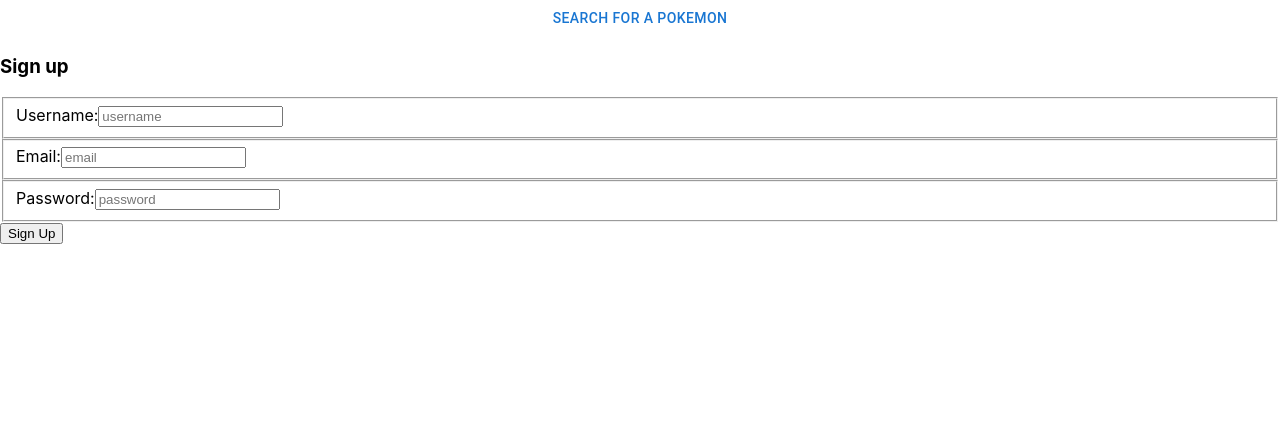
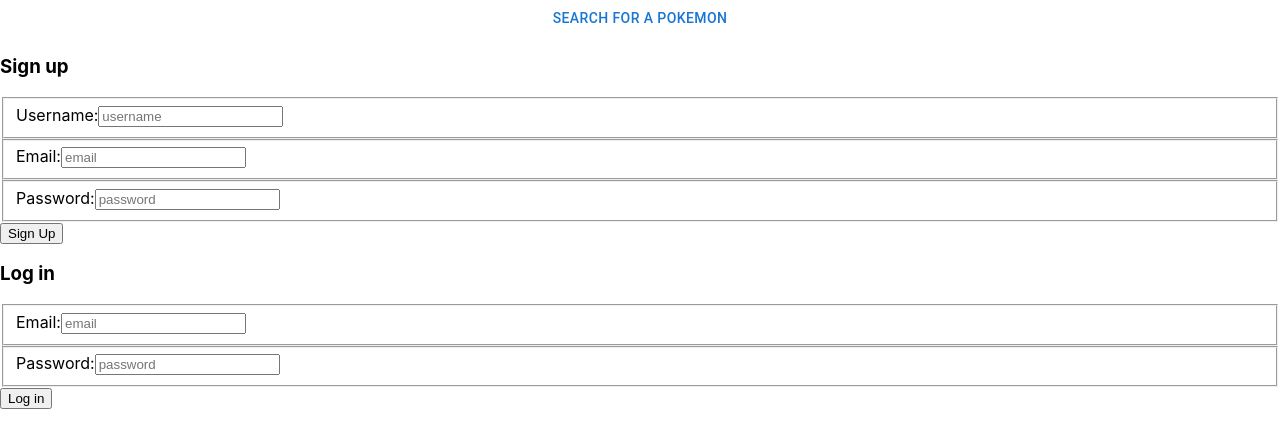
Before and after one commit to Geoph88/pokedex-app, a React (Create React App) app: page / in a window 1280 px wide. Shown: the top 448 px of the page. Built offline with nearby package versions, Linux system fonts and the light colour scheme.

Commit message:
added user sign and log in

```diff
--- a/src/App.js
+++ b/src/App.js
@@ -1,7 +1,8 @@
 import logo from './logo.svg';
 import './App.css';
 import PokemonList from './components/PokemonList';
-import {Routes, Route, Link} from 'react-router-dom'
+import {Routes, Route, Link, useNavigate} from 'react-router-dom'
+import { useState, useEffect } from 'react'
 import PokemonDetails from './components/PokemonDetails';
 import FavouritePokemon from './components/FavouritePokemon';
 import SignUp from './components/SignUp'
@@ -23,14 +24,99 @@ import Nav from './components/Nav'
 
 
 function App() {
+
+  const navigate = useNavigate()
+
+  const [name, setName] = useState('')
+  const [email, setEmail] = useState('')
+  const [password, setPassword] = useState('')
+  const [userEmail, setUserEmail] = useState('')
+  const [userPassword, setUserPassword] = useState('')
+  const [userId, setUserId] = useState(0)
+
+  // for sign-up
+  const handleUserNameChange = (event) => {
+    setName(event.target.value)
+  }
+
+  const handleEmailChange = (event) => {
+    setEmail(event.target.value)
+  }
+
+  const handlePasswordChange = (event) => {
+    setPassword(event.target.value)
+  }
+
+  const handleSubmit = (name, email, password, event) => {
+    event.preventDefault()
+    const data = {
+      name: name,
+      email: email,
+      password: password
+    }
+    fetch('/api/users', {
+      method: 'POST',
+      headers: { 'Content-Type': 'application/json' },
+      body: JSON.stringify(data)
+    })
+    .then(user => user.json())
+    .then(user => {
+      setUserId(user.userId)
+      navigate('/dashboard')
+    })
+  }
+
+  // for log-in
+
+  const handleUserEmailChange = (event) => {
+    setUserEmail(event.target.value)
+  }
+
+  const handleUserPasswordChange = (event) => {
+    setUserPassword(event.target.value)
+  }
+
+  const logIn = (userEmail, userPassword, event) => {
+    event.preventDefault()
+    const data = {
+      userEmail: userEmail,
+      userPassword: userPassword
+    }
+    fetch('/api/sessions', {
+      method: 'POST',
+      headers: { 'Content-Type': 'application/json' },
+      body: JSON.stringify(data)
+    })
+    .then(user => user.json())
+    .then(user => {
+      setUserId(user.userId)
+      navigate('/dashboard')
+    })
+  }
+
+
   return (
   <>
     <div className="App">
       <Nav />
     </div>
     <Routes>
-      <Route path = '/' element={<SignUp/>}>
+      <Route path = '/' element={<SignUp
+      name={name}
+      email={email}
+      password={password}
+      userPassword={userPassword}
+      userEmail={userPassword}
+      userId={userId}
+      handleSubmit={handleSubmit}
+      handleUserNameChange = {handleUserNameChange}
+      handlePasswordChange = {handlePasswordChange}
+      handleEmailChange = {handleEmailChange}
+      handleUserEmailChange = {handleUserEmailChange}
+      handleUserPasswordChange = {handleUserPasswordChange}
+      logIn = {logIn}
 
+      />}>
       </Route>
       <Route path='/dashboard' element={<PokemonList/>}>
       </Route>
--- a/src/components/PokemonList.js
+++ b/src/components/PokemonList.js
@@ -70,9 +70,9 @@ function PokemonList() {
       headers: { 'Content-Type': 'application/json' },
       body: JSON.stringify({
         favouritePokemonName: favouritePokemonName,
-         favouritePokemonImage: favouritePokemonImage,
-         favouritePokedexId: favouritePokedexId
-         })
+        favouritePokemonImage: favouritePokemonImage,
+        favouritePokedexId: favouritePokedexId
+        })
       }).then(res => res.json())
         .then(res => console.log(res))
       }
@@ -82,7 +82,8 @@ function PokemonList() {
 
   const handleChange = (event, value) => {
     if (value < page) {
-      console.log(true)
+      let startOffset = pokemonPages[value]
+      newOffset = offset + 20
     }
     setPage(value);
     let startOffset = offset + 20
--- a/src/components/SignUp.js
+++ b/src/components/SignUp.js
@@ -1,36 +1,24 @@
 import { useState, useEffect } from 'react'
-import Box from '@mui/material/Box';
-import TextField from '@mui/material/TextField';
-import Button from '@mui/material/Button'
+import {Routes, Route, Link, useNavigate, Redirect} from 'react-router-dom'
 
-export default function SignUp () {
 
-  const [name, setName] = useState('')
-  const [email, setEmail] = useState('')
-  const [password, setPassword] = useState('')
-
-  const handleUserNameChange = (event) => {
-    setName(event.target.value)
-  }
-
-  const handleEmailChange = (event) => {
-    setEmail(event.target.value)
-  }
-
-  const handlePasswordChange = (event) => {
-    setPassword(event.target.value)
-  }
-
-  const handleSubmit = (event) => {
-    event.preventDefault()
-    const data = {name, email, password}
-
-    fetch('/api/users', {
-      method: 'POST',
-      headers: { 'Content-Type': 'application/json' },
-      body: JSON.stringify(data)
-    }).then(response => console.log(response))
-  }
+export default function SignUp (
+      {
+        name,
+        email,
+        password,
+        userEmail,
+        userPassword,
+        handleSubmit,
+        userId,
+        handleUserNameChange,
+        handlePasswordChange,
+        handleEmailChange,
+        handleUserEmailChange,
+        handleUserPasswordChange,
+        logIn
+      }
+) {
 
   return (
     <>
@@ -38,7 +26,7 @@ export default function SignUp () {
 
     <section className='sign-up'></section>
     <h3>Sign up</h3>
-      <form onSubmit={handleSubmit}>
+      <form onSubmit={(event) => handleSubmit(name, email, password, event)}>
         <fieldset>
         <label htmlFor="'username">Username:</label>
         <input
@@ -49,7 +37,7 @@ export default function SignUp () {
           />
         </fieldset>
         <fieldset>
-        <label htmlFor="'username">Email:</label>
+        <label htmlFor="'Email">Email:</label>
         <input
         type='text'
         name='email'
@@ -69,6 +57,30 @@ export default function SignUp () {
         <button>Sign Up</button>
       </form>
     </section>
+    <h3>Log in</h3>
+    <section className='login-section'>
+    <form onSubmit={(event) => logIn(userEmail, userPassword, event)}>
+        <fieldset>
+        <label htmlFor="'email">Email:</label>
+        <input
+        type='text'
+        name='email'
+        placeholder='email'
+        onChange={handleUserEmailChange}
+          />
+        </fieldset>
+        <fieldset>
+        <label htmlFor="'username">Password:</label>
+        <input
+        type='password'
+        name='password'
+        placeholder='password'
+        onChange={handleUserPasswordChange}
+          />
+        </fieldset>
+        <button>Log in</button>
+      </form>
+    </section>
     </>
   )
 }
```
